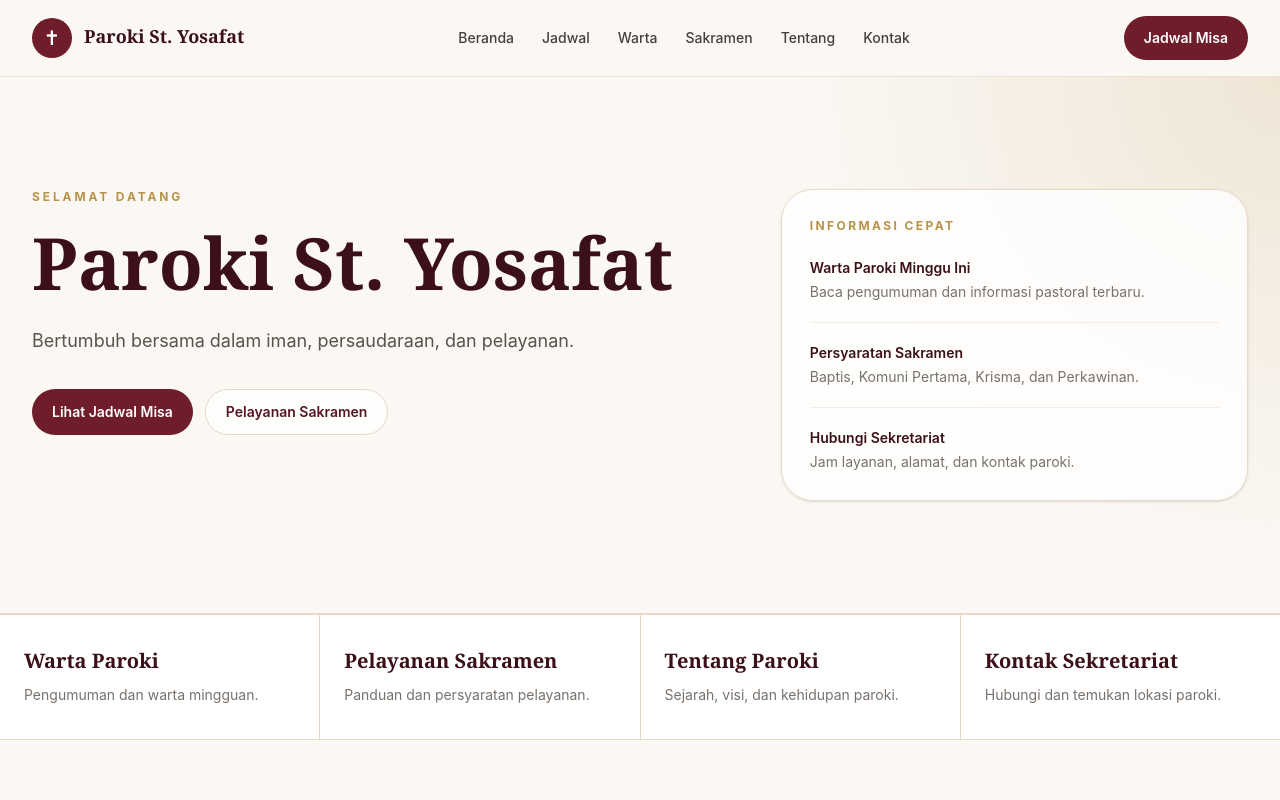
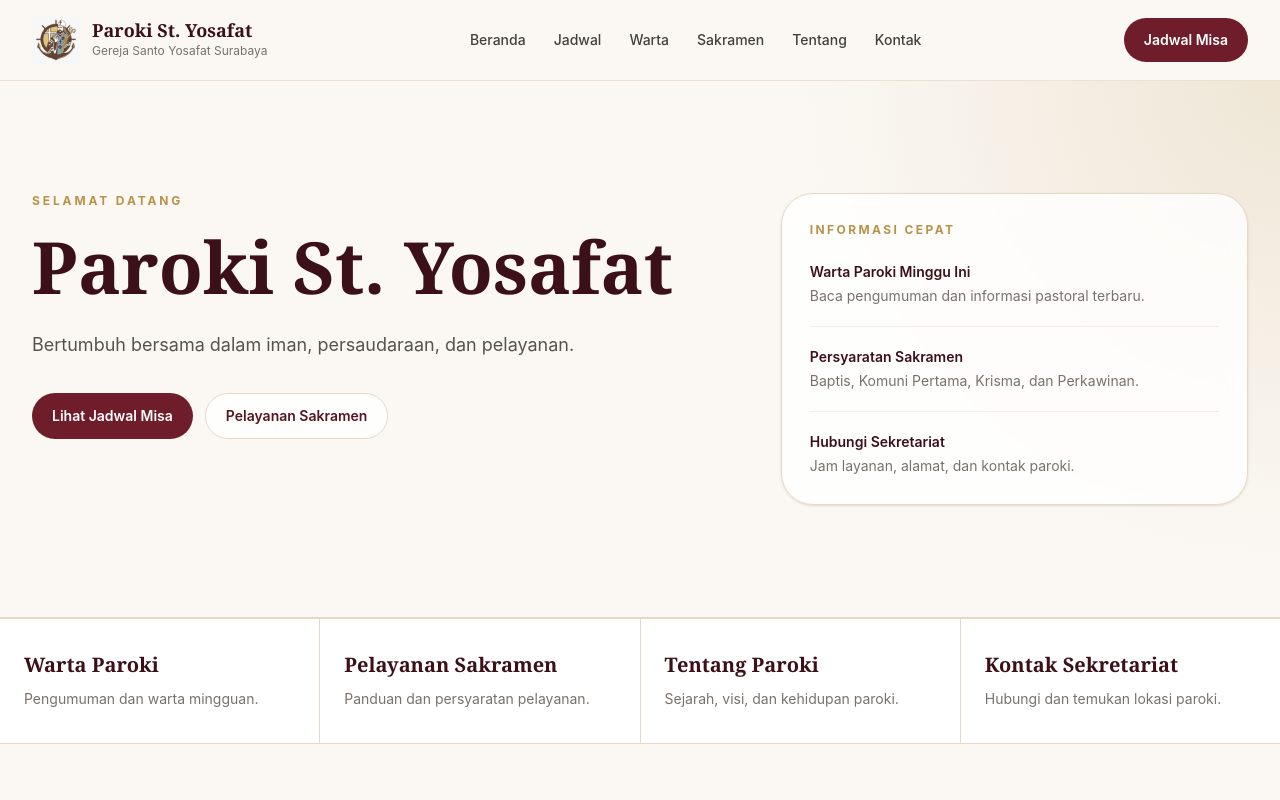
Before and after one commit to bernadlein/GerejaKatolikWebsite, a Nuxt app: page / in a window 1280 px wide. Shown: the top 800 px of the page. Built offline with nearby package versions, Linux system fonts and the light colour scheme.

Commit message:
Update SiteHeader.vue

```diff
--- a/app/components/site/SiteHeader.vue
+++ b/app/components/site/SiteHeader.vue
@@ -4,17 +4,40 @@ import { parishConfig } from '~/config/parish'
 </script>
 
 <template>
-  <header class="sticky top-0 z-50 border-b border-church-200/70 bg-church-50/90 backdrop-blur">
-    <div class="mx-auto flex max-w-7xl items-center justify-between px-5 py-4 lg:px-8">
-      <NuxtLink to="/" class="flex items-center gap-3">
-        <div class="grid size-10 place-items-center rounded-full bg-church-700 font-display text-xl text-white">✝</div>
+  <header
+    class="sticky top-0 z-50 border-b border-church-200/70 bg-church-50/90 backdrop-blur"
+  >
+    <div
+      class="mx-auto flex max-w-7xl items-center justify-between px-5 py-4 lg:px-8"
+    >
+      <NuxtLink
+        to="/"
+        class="flex items-center gap-3"
+        aria-label="Kembali ke beranda"
+      >
+        <img
+          :src="parishConfig.branding.logo"
+          :alt="`Logo ${parishConfig.name}`"
+          class="size-12 object-contain"
+        >
+
         <div>
-          <p class="font-display text-lg font-bold leading-none text-church-900">{{ parishConfig.name }}</p>
-          <p class="mt-1 text-xs text-stone-500">{{ parishConfig.diocese }}</p>
+          <p
+            class="font-display text-lg font-bold leading-none text-church-900"
+          >
+            {{ parishConfig.name }}
+          </p>
+
+          <p class="mt-1 text-xs text-stone-500">
+            {{ parishConfig.churchName }}
+          </p>
         </div>
       </NuxtLink>
 
-      <nav class="hidden items-center gap-7 lg:flex" aria-label="Navigasi utama">
+      <nav
+        class="hidden items-center gap-7 lg:flex"
+        aria-label="Navigasi utama"
+      >
         <NuxtLink
           v-for="item in mainNavigation"
           :key="item.to"
@@ -26,7 +49,12 @@ import { parishConfig } from '~/config/parish'
         </NuxtLink>
       </nav>
 
-      <AppButton to="/jadwal" class="hidden sm:inline-flex">Jadwal Misa</AppButton>
+      <AppButton
+        to="/jadwal"
+        class="hidden sm:inline-flex"
+      >
+        Jadwal Misa
+      </AppButton>
     </div>
   </header>
 </template>
```
